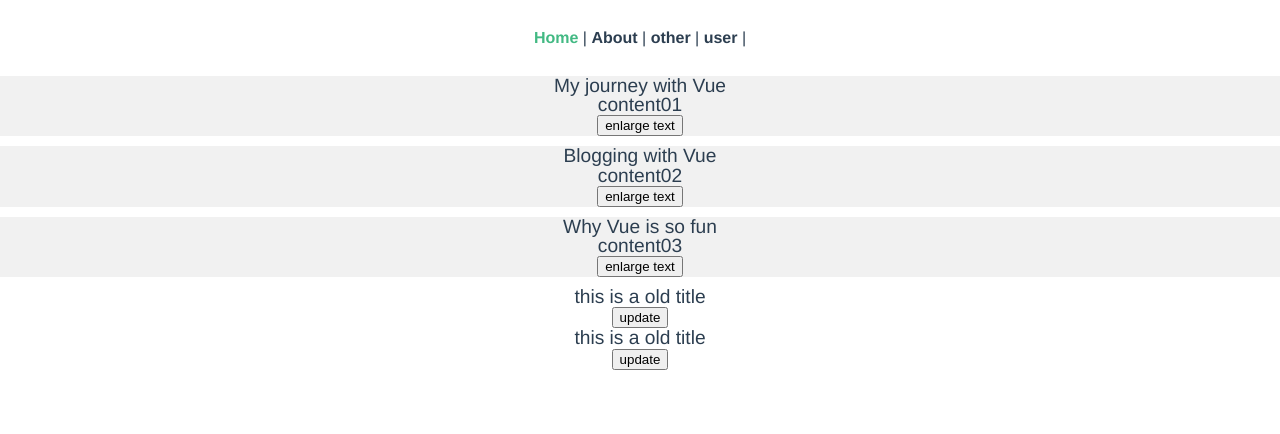
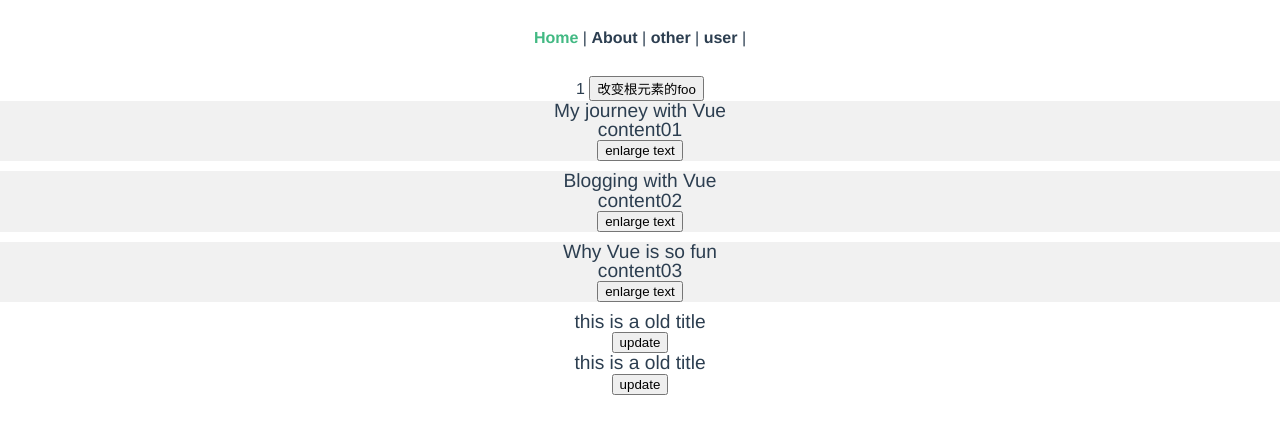
Before and after one commit to milyyy/_vue, a Vue app: page / in a window 1280 px wide. Shown: the top 434 px of the page. Built offline with nearby package versions, Linux system fonts and the light colour scheme.

Commit message:
访问跟实例

```diff
--- a/src/main.js
+++ b/src/main.js
@@ -9,6 +9,9 @@ import "@/assets/style/myStyle.styl";
 Vue.config.productionTip = false;
 
 new Vue({
+  data: {
+    foo: 1
+  },
   router,
   store,
   render: h => h(App)
--- a/src/views/Home.vue
+++ b/src/views/Home.vue
@@ -1,5 +1,7 @@
 <template>
   <div class="home">
+    {{ $root.foo }}
+    <button @click="changeRoot">改变根元素的foo</button>
     <!-- 这里直接穿了一个msg对象给子组件 -->
     <div :style="{ fontSize: postFontSize + 'em' }">
       <!-- 1. 直接改变postFontSize属性值 -->
@@ -55,6 +57,9 @@ export default {
   methods: {
     onEnlargeText: function(enlargeAmount) {
       this.postFontSize += enlargeAmount;
+    },
+    changeRoot() {
+      this.$root.foo=3
     }
   }
 };
--- a/src/views/Other.vue
+++ b/src/views/Other.vue
@@ -1,6 +1,7 @@
 <template>
   <div id="other">
     <p>导航</p>
+    <p>{{ $root.foo }}</p>
     <router-link to="/other/first">route1</router-link>&nbsp;&nbsp;
     <router-link to="/other/second">route2</router-link>
     <router-view></router-view>
```
